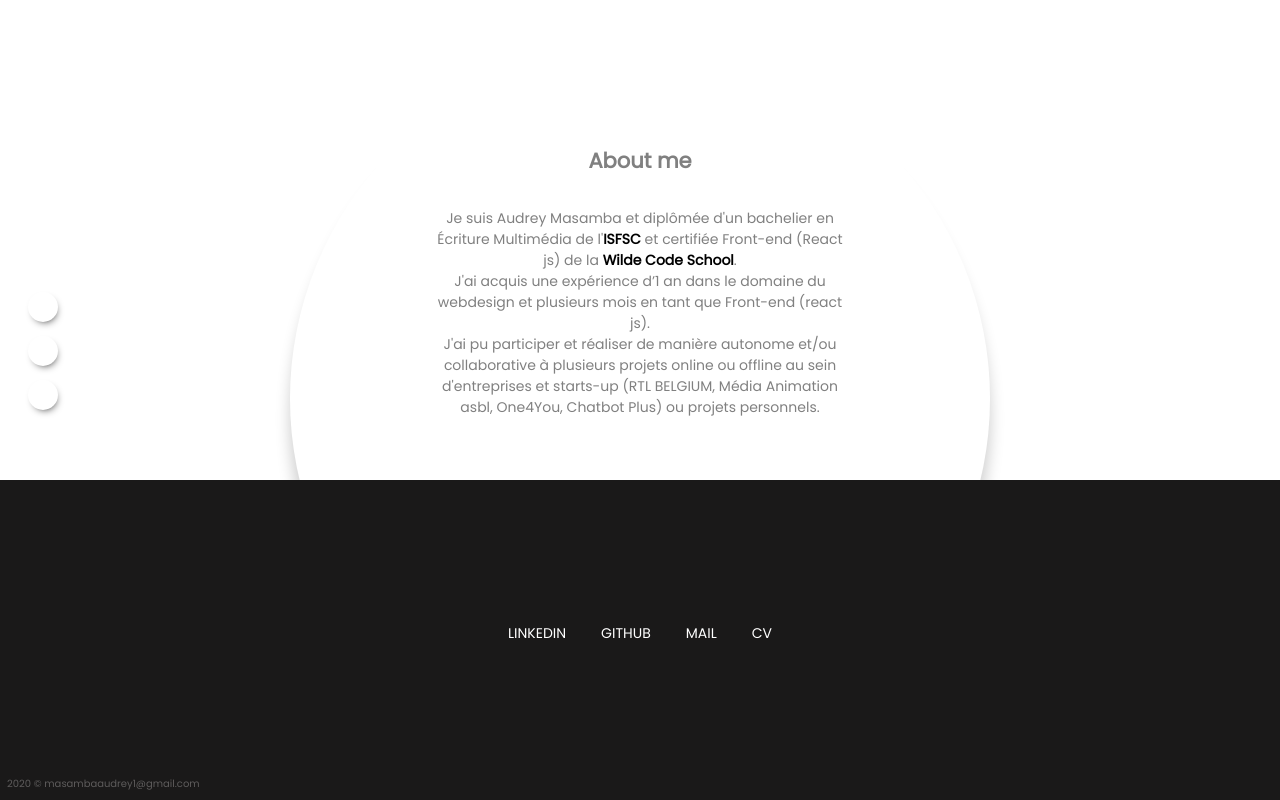
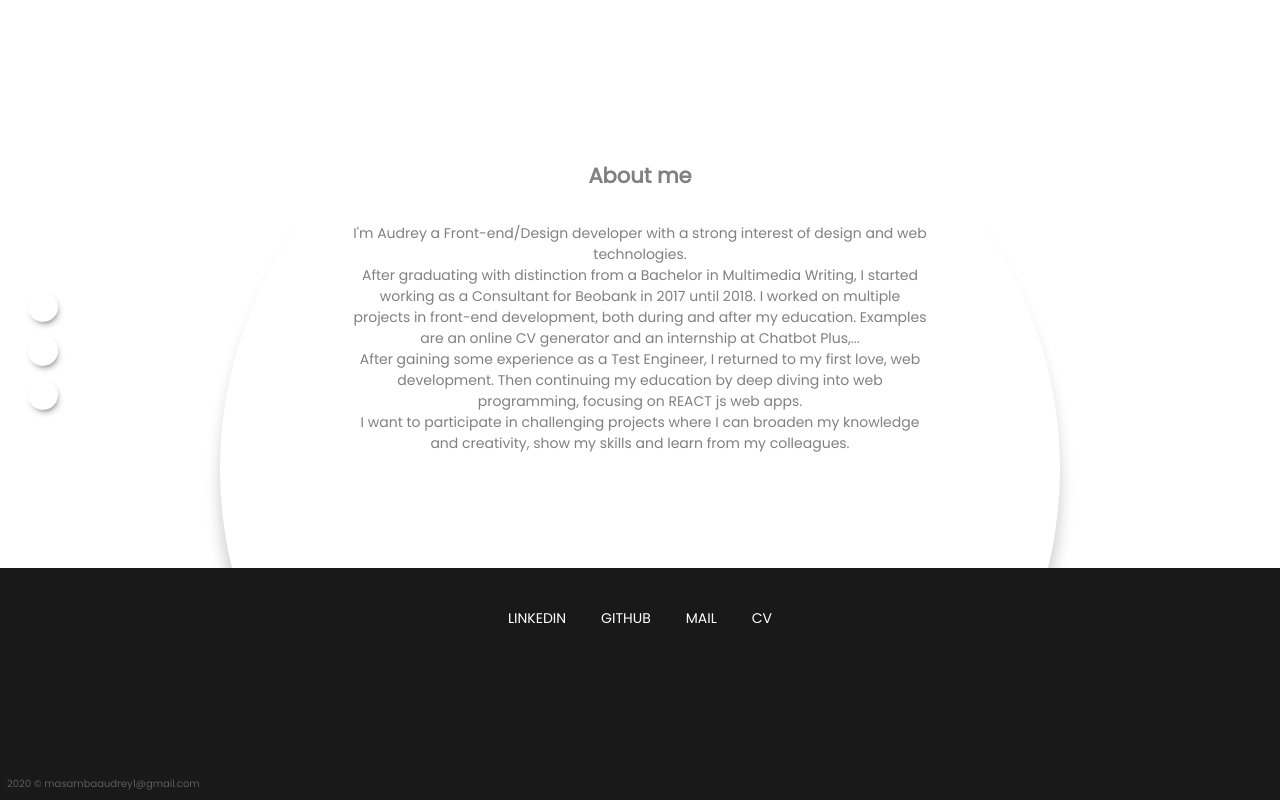
Before and after one commit to AudreyMas/NewPortfolio-reactjs, a React (Create React App) app in the folder front/: page /contact in a window 1280 px wide. Built offline with nearby package versions, Linux system fonts and the light colour scheme.

Commit message:
almost done

```diff
--- a/front/src/App.scss
+++ b/front/src/App.scss
@@ -364,6 +364,14 @@ body {
           height: 100vh;
         }
 
+        .arrow {
+          position: absolute;
+          background-color: red;
+          margin-top: 83vh;
+          left: 62%;
+          animation: float-1 1s ease-in-out infinite;
+        }
+
         .list-project {
           width: 70vw;
           margin-left: auto;
@@ -373,30 +381,79 @@ body {
           ::-webkit-scrollbar-track {
             display: none;
           }
+          ::-webkit-scrollbar {
+            width: 11px;
+            height: 11px;
+          }
+          ::-webkit-scrollbar-button {
+            width: 100px;
+            height: 100px;
+          }
+          ::-webkit-scrollbar-thumb {
+            background: #e1e1e1;
+            border: 0px none #ffffff;
+            border-radius: 100px;
+          }
+          ::-webkit-scrollbar-thumb:hover {
+            background: #ffffff;
+          }
+          ::-webkit-scrollbar-thumb:active {
+            background: #000000;
+          }
+          ::-webkit-scrollbar-track {
+            background: #666666;
+            border: 0px none #ffffff;
+            border-radius: 92px;
+          }
+          ::-webkit-scrollbar-track:hover {
+            background: #666666;
+          }
+          ::-webkit-scrollbar-track:active {
+            background: #ffffff;
+          }
+          ::-webkit-scrollbar-corner {
+            background: transparent;
+          }
           h1,
           h2 {
             font-family: Impact, Haettenschweiler, "Arial Narrow Bold", sans-serif;
           }
           .thelist {
-            //Track
+            ::-webkit-scrollbar {
+              width: 5px;
+              height: 5px;
+            }
+            ::-webkit-scrollbar-button {
+              width: 100px;
+              height: 100px;
+            }
+            ::-webkit-scrollbar-thumb {
+              background: #e1e1e1;
+              border: 0px none #ffffff;
+              border-radius: 100px;
+            }
+            ::-webkit-scrollbar-thumb:hover {
+              background: #ffffff;
+            }
+            ::-webkit-scrollbar-thumb:active {
+              background: #000000;
+            }
             ::-webkit-scrollbar-track {
-              -webkit-box-shadow: inset 0 0 6px rgba(0, 0, 0, 0.3);
-              -webkit-border-radius: 10px;
-              border-radius: 10px;
+              background: #666666;
+              border: 0px none #ffffff;
+              border-radius: 92px;
+            }
+            ::-webkit-scrollbar-track:hover {
+              background: #666666;
+            }
+            ::-webkit-scrollbar-track:active {
+              background: #ffffff;
+            }
+            ::-webkit-scrollbar-corner {
+              background: transparent;
             }
 
-            //Handle
-            ::-webkit-scrollbar-thumb {
-              -webkit-border-radius: 10px;
-              border-radius: 10px;
-              background: rgba(255, 0, 0, 0.8);
-              -webkit-box-shadow: inset 0 0 6px rgba(0, 0, 0, 0.5);
-            }
-            ::-webkit-scrollbar-thumb:window-inactive {
-              background: rgba(255, 0, 0, 0.4);
-            }
-
-            width: 74vw;
+            // width: 74vw;
             padding-top: 1em;
             padding-bottom: 1em;
             overflow-y: scroll;
@@ -444,34 +501,20 @@ body {
                 margin-bottom: 1em;
                 padding-left: 46px;
                 white-space: nowrap;
-                width: 90%;
                 overflow: hidden;
                 text-overflow: ellipsis;
+                @media screen and (min-width: 320px) {
+                  width: 10em;
+                }
+                @media screen and (min-width: 656px) {
+                  width: 26em;
+                }
+                @media screen and (min-width: 1010px) {
+                  width: 43em;
+                }
               }
 
               .popup {
-                // position: absolute;
-                // top: 0;
-                // bottom: 0;
-                // left: 0;
-                // right: 0;
-                // visibility: hidden;
-                // box-shadow: 0 0 1px 100vw rgba(0, 0, 0, 0.7);
-                // margin: 3% auto;
-                // padding: 1%;
-                // background-color: black;
-                // border-radius: 5px;
-                // width: 100%;
-                // display: flex;
-                // flex-direction: column;
-                // opacity: 1;
-                // transition: 500ms;
-                // align-items: center;
-                // &:target {
-                //   opacity: 1;
-                //  visibility: visible;
-                // }
-
                 // display: none;
                 background-color: black;
                 position: fixed;
@@ -483,31 +526,6 @@ body {
                 display: none;
                 flex-direction: column;
                 align-items: center;
-
-                // //animation slide-top  w: http://animista.net, t: @cssanimista*/
-                // -webkit-animation: slide-top 1s cubic-bezier(0.25, 0.46, 0.45, 0.94) both;
-                // animation: slide-top 1s cubic-bezier(0.25, 0.46, 0.45, 0.94) both;
-                // @-webkit-keyframes slide-top {
-                //   0% {
-                //     -webkit-transform: translateY(0);
-                //     transform: translateY(0);
-                //   }
-                //   10% {
-                //     -webkit-transform: translateY(-100px);
-                //     transform: translateY(-100px);
-                //   }
-                // }
-                // @keyframes slide-top {
-                //   0% {
-                //     -webkit-transform: translateY(0);
-                //     transform: translateY(0);
-                //   }
-                //   10% {
-                //     -webkit-transform: translateY(100px);
-                //     transform: translateY(-200px);
-                //   }
-                // }
-                //*fin animation*/
                 .header-project {
                   padding-top: 4em;
                   display: flex;
@@ -515,7 +533,7 @@ body {
                   justify-content: center;
                   align-items: center;
                   width: 62%;
-                  position: fixed;
+                  // position: fixed;
                   h2 {
                     font-size: 3em;
                     color: white;
@@ -536,9 +554,11 @@ body {
                     li {
                       display: flex;
                       align-items: center;
-                      flex-direction: row;
                       flex-wrap: wrap;
                       font-size: 14px;
+                      justify-content: center;
+                      flex-direction: column;
+
                       span {
                         color: #e2e1e1;
                       }
@@ -546,8 +566,8 @@ body {
                         margin: 0 10px 0 0;
                       }
                     }
-                    li:not(:first-child) {
-                      padding-left: 5em;
+                    li {
+                      margin: 0 2em 2em 2em;
                     }
                   }
                 }
@@ -559,10 +579,10 @@ body {
                   flex-direction: column;
                   align-items: center;
                   width: 84%;
-                  height: 100vh;
+                  // height: 100vh;
                   // overflow-y: scroll;
                   z-index: 1;
-                  margin-top: 280px;
+                  margin-top: 15px;
                   .list-images {
                     display: flex;
                     flex-direction: column;
@@ -588,8 +608,11 @@ body {
                       }
                     }
                     img {
+                      margin: 0 auto;
+                      margin-bottom: 3em;
+                    }
+                    .img-width {
                       width: 80%;
-                      margin: 0 auto;
                     }
                   }
                   .close {
@@ -653,28 +676,30 @@ body {
           justify-content: center;
           .bull-3 {
             left: auto;
-            width: 50em;
-            height: 50em;
+            width: 60em;
+            height: 60em;
           }
         }
         .bkg-dark {
           width: 100vw;
-          height: 40vh;
+          height: 29vh;
           bottom: 0;
         }
         .about {
           display: flex;
-          height: 71%;
           color: black;
           flex-direction: column;
           align-items: center;
           width: 80%;
+          height: 23em;
           margin-left: auto;
           margin-right: auto;
           text-align: center;
+          overflow-y: scroll;
+
           @media screen and (min-width: 768px) {
-            width: 30em;
-            height: 46%;
+            width: 41em;
+            overflow-y: hidden;
           }
           a {
             color: black;
@@ -686,6 +711,9 @@ body {
           width: auto;
           margin-left: 0;
           text-align: center;
+          a {
+            color: white;
+          }
         }
       }
     }
--- a/front/src/components/Contact/index.js
+++ b/front/src/components/Contact/index.js
@@ -20,16 +20,28 @@ class Contact extends React.Component {
           {/* <div className={'contact'}> */}
           <div className={'about'}>
             <h2>About me</h2>
-            <p>Je suis Audrey Masamba et diplômée d'un bachelier en Écriture Multimédia de l'<a
-              href="http://isfsc.be/ecriture-multimedia/" target="_blank">ISFSC</a> et certifiée Front-end
-                    (React js) de la <a href="https://www.wildcodeschool.com/fr-BE"
-                target="_blank">Wilde Code School</a>.
-              <br />J'ai acquis une expérience d’1 an dans le domaine du webdesign et plusieurs mois en tant que
-              Front-end (react js).
-              <br />J'ai pu participer et réaliser de manière autonome et/ou collaborative à plusieurs projets
-              online ou offline au sein d'entreprises et starts-up (RTL BELGIUM, Média Animation asbl, One4You,
-              Chatbot Plus) ou projets personnels.
-                </p>
+            <p>
+            I'm Audrey a Front-end/Design developer with a
+strong interest of design and web technologies.
+<br/>
+After graduating with distinction from a Bachelor in
+Multimedia Writing, I started working as a
+Consultant for Beobank in 2017 until 2018.
+I worked on multiple projects in front-end
+development, both during and after my education.
+Examples are an online CV generator and an
+internship at Chatbot Plus,...
+<br/>
+After gaining some experience as a Test Engineer,
+I returned to my first love, web development.
+Then continuing my education by deep diving into
+web programming, focusing on REACT js web apps.
+<br/>
+I want to participate in challenging projects
+where I can broaden my knowledge and
+creativity, show my skills and learn from my
+colleagues.
+            </p>
           </div>
           <ul className={"links"}>
             <li><a href="https://www.linkedin.com/in/audreymasamba/" target="_blank">LINKEDIN</a></li>
--- a/front/src/components/Projects/index.js
+++ b/front/src/components/Projects/index.js
@@ -1,11 +1,16 @@
 import React from 'react'
 import ProjectList from './ProjectsList/index'
-import {Link} from 'react-router-dom'
+import { Link } from 'react-router-dom'
 import Menu from '../Menu/index'
 import Footer from '../Footer/index'
 
 
 class Project extends React.Component {
+  timeout = null;
+  state = {
+    isScrolling: false
+  };
+
   render() {
     return (
       <div>
@@ -18,11 +23,11 @@ class Project extends React.Component {
 
             <div className={"bkg-dark"}></div>
 
-            <Menu/>
+            <Menu />
 
-              <ProjectList />
+            <ProjectList />
 
-            <Footer/>
+            <Footer />
 
           </div>
         </div>
```
Also changed, not shown: front/src/components/Projects/ProjectsList/index.js (+14 -13 lines).
